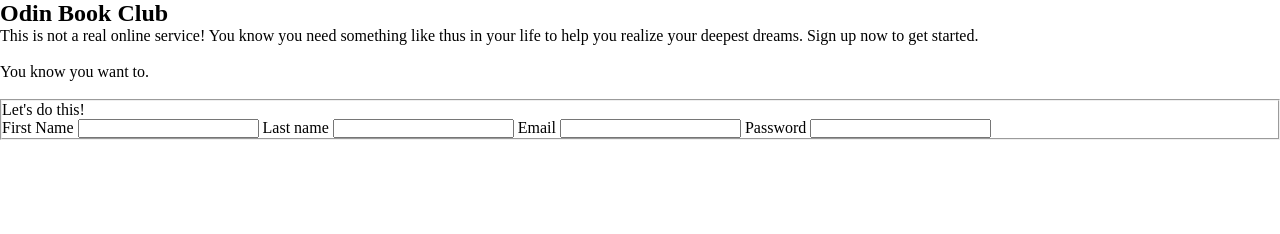
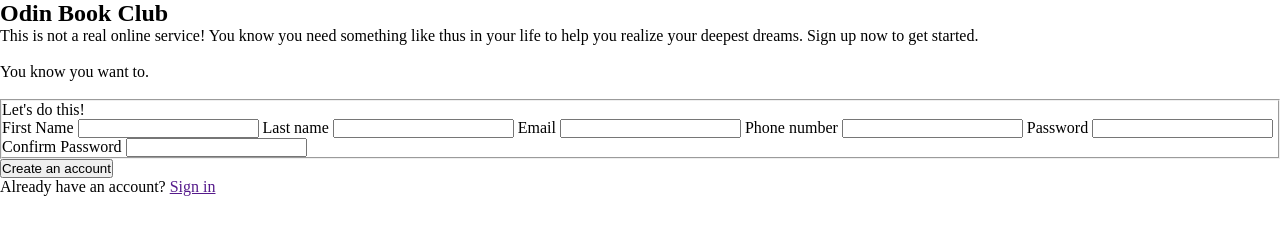
Before and after one commit to itspitso/sign-up-form, a plain HTML site: page index.html in a window 1280 px wide. Drawn offline with Linux system fonts and the light colour scheme.

Commit message:
feat: completed the form and added a create account button and sign up link

```diff
--- a/index.html
+++ b/index.html
@@ -29,9 +29,17 @@
                     <label for="email">Email</label>
                     <input type="email" id="email">
 
+                    <label for="phone_number">Phone number</label>
+                    <input type="tel">
+
                     <label for="password">Password</label>
                     <input type="password" id="password">
+
+                    <label for="confirm_passord">Confirm Password</label>
+                    <input type="password">
                 </fieldset>
+                <button>Create an account</button>
+                <p>Already have an account? <a href="">Sign in</a></p>
             </form>
         </section>
     </main>
```
